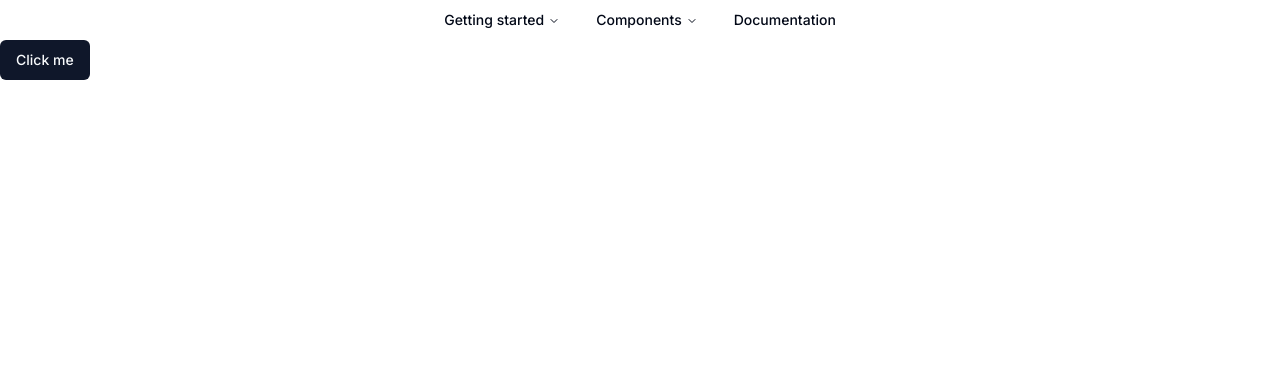
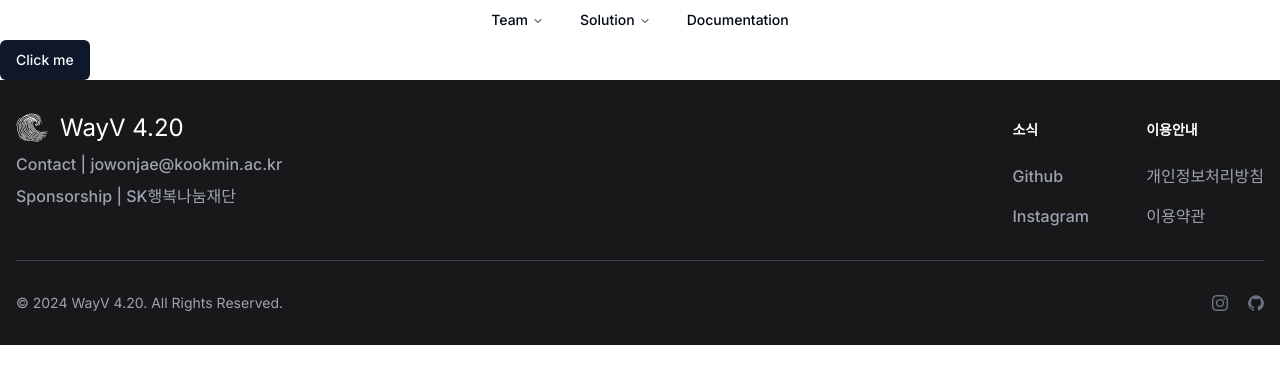
Before and after one commit to inqueue0979/WayV-FE, a Next.js app: page / in a window 1280 px wide. Shown: the top 384 px of the page. Built offline with nearby package versions, Linux system fonts and the light colour scheme.

Commit message:
Added Footer & Modified Nav

```diff
--- /dev/null
+++ b/src/app/components/Footer.js
@@ -0,0 +1,69 @@
+import "../globals.css";
+import Link from "next/link";
+
+export default function Footer() {
+  return (
+        <footer className="bg-zinc-900">
+          <div className="mx-auto w-full max-w-screen-xl p-4 py-6 lg:py-8">
+              <div className="md:flex md:justify-between">
+                <div className="mb-6 md:mb-0">
+                    <Link href="/" className="flex items-center">
+                        <img src="wayv_white.png" className="h-8 me-3" alt="WayV Logo" />
+                        <span className="self-center text-2xl whitespace-nowrap neurimbo text-white">WayV 4.20</span>
+                    </Link>
+                    <ul className="text-gray-400 font-medium mt-2">
+                        <li className="mt-2">
+                            <p className="hover:underline">Contact | jowonjae@kookmin.ac.kr</p>
+                        </li>
+                        <li className="mt-2">
+                            <p className="hover:underline">Sponsorship | SK행복나눔재단</p>
+                        </li>
+                    </ul>
+                </div>
+                <div className="grid grid-cols-2 gap-6 mt-6 sm:gap-4 sm:mt-2">
+                    <div>
+                        <h2 className="mb-6 text-sm font-semibold uppercase text-white">소식</h2>
+                        <ul className="text-gray-400 font-medium">
+                            <li className="mb-4">
+                                <Link href="https://github.com/" className="hover:underline ">Github</Link>
+                            </li>
+                            <li>
+                                <Link href="https://instagram.com/" className="hover:underline">Instagram</Link>
+                            </li>
+                        </ul>
+                    </div>
+                    <div>
+                        <h2 className="mb-6 text-sm font-semibold  uppercase text-white">이용안내</h2>
+                        <ul className="text-gray-400 font-medium">
+                            <li className="mb-4">
+                                <Link href="#" className="hover:underline">개인정보처리방침</Link>
+                            </li>
+                            <li>
+                                <Link href="#" className="hover:underline">이용약관</Link>
+                            </li>
+                        </ul>
+                    </div>
+                </div>
+            </div>
+            <hr className="my-6 sm:mx-auto border-gray-700 lg:my-8" />
+            <div className="sm:flex sm:items-center sm:justify-between">
+                <span className="text-sm sm:text-center text-gray-400">© 2024 <Link href="/" className="hover:underline">WayV 4.20</Link>. All Rights Reserved.</span>
+                <div className="flex mt-4 sm:justify-center sm:mt-0">
+                    <Link href="#" className="text-gray-500 hover:text-white">
+                    <svg xmlns="http://www.w3.org/2000/svg" width="16" height="16" fill="currentColor" className="bi bi-instagram" viewBox="0 0 16 16">
+                      <path d="M8 0C5.829 0 5.556.01 4.703.048 3.85.088 3.269.222 2.76.42a3.9 3.9 0 0 0-1.417.923A3.9 3.9 0 0 0 .42 2.76C.222 3.268.087 3.85.048 4.7.01 5.555 0 5.827 0 8.001c0 2.172.01 2.444.048 3.297.04.852.174 1.433.372 1.942.205.526.478.972.923 1.417.444.445.89.719 1.416.923.51.198 1.09.333 1.942.372C5.555 15.99 5.827 16 8 16s2.444-.01 3.298-.048c.851-.04 1.434-.174 1.943-.372a3.9 3.9 0 0 0 1.416-.923c.445-.445.718-.891.923-1.417.197-.509.332-1.09.372-1.942C15.99 10.445 16 10.173 16 8s-.01-2.445-.048-3.299c-.04-.851-.175-1.433-.372-1.941a3.9 3.9 0 0 0-.923-1.417A3.9 3.9 0 0 0 13.24.42c-.51-.198-1.092-.333-1.943-.372C10.443.01 10.172 0 7.998 0zm-.717 1.442h.718c2.136 0 2.389.007 3.232.046.78.035 1.204.166 1.486.275.373.145.64.319.92.599s.453.546.598.92c.11.281.24.705.275 1.485.039.843.047 1.096.047 3.231s-.008 2.389-.047 3.232c-.035.78-.166 1.203-.275 1.485a2.5 2.5 0 0 1-.599.919c-.28.28-.546.453-.92.598-.28.11-.704.24-1.485.276-.843.038-1.096.047-3.232.047s-2.39-.009-3.233-.047c-.78-.036-1.203-.166-1.485-.276a2.5 2.5 0 0 1-.92-.598 2.5 2.5 0 0 1-.6-.92c-.109-.281-.24-.705-.275-1.485-.038-.843-.046-1.096-.046-3.233s.008-2.388.046-3.231c.036-.78.166-1.204.276-1.486.145-.373.319-.64.599-.92s.546-.453.92-.598c.282-.11.705-.24 1.485-.276.738-.034 1.024-.044 2.515-.045zm4.988 1.328a.96.96 0 1 0 0 1.92.96.96 0 0 0 0-1.92m-4.27 1.122a4.109 4.109 0 1 0 0 8.217 4.109 4.109 0 0 0 0-8.217m0 1.441a2.667 2.667 0 1 1 0 5.334 2.667 2.667 0 0 1 0-5.334"/>
+                    </svg>
+                    <span className="sr-only">Instagram</span>
+                    </Link>
+                    <Link href="#" className="text-gray-500 hover:text-white ms-5">
+                        <svg className="w-4 h-4" aria-hidden="true" xmlns="http://www.w3.org/2000/svg" fill="currentColor" viewBox="0 0 20 20">
+                              <path fillRule="evenodd" d="M10 .333A9.911 9.911 0 0 0 6.866 19.65c.5.092.678-.215.678-.477 0-.237-.01-1.017-.014-1.845-2.757.6-3.338-1.169-3.338-1.169a2.627 2.627 0 0 0-1.1-1.451c-.9-.615.07-.6.07-.6a2.084 2.084 0 0 1 1.518 1.021 2.11 2.11 0 0 0 2.884.823c.044-.503.268-.973.63-1.325-2.2-.25-4.516-1.1-4.516-4.9A3.832 3.832 0 0 1 4.7 7.068a3.56 3.56 0 0 1 .095-2.623s.832-.266 2.726 1.016a9.409 9.409 0 0 1 4.962 0c1.89-1.282 2.717-1.016 2.717-1.016.366.83.402 1.768.1 2.623a3.827 3.827 0 0 1 1.02 2.659c0 3.807-2.319 4.644-4.525 4.889a2.366 2.366 0 0 1 .673 1.834c0 1.326-.012 2.394-.012 2.72 0 .263.18.572.681.475A9.911 9.911 0 0 0 10 .333Z" clipRule="evenodd"/>
+                        </svg>
+                        <span className="sr-only">GitHub account</span>
+                    </Link>
+                </div>
+            </div>
+          </div>
+        </footer>
+  );
+}
--- a/src/app/components/NavigationMenuDemo.js
+++ b/src/app/components/NavigationMenuDemo.js
@@ -16,39 +16,22 @@ import {
 
 const components = [
   {
-    title: "Alert Dialog",
+    title: "안녕",
     href: "/docs/primitives/alert-dialog",
     description:
       "A modal dialog that interrupts the user with important content and expects a response.",
   },
   {
-    title: "Hover Card",
+    title: "나는",
     href: "/docs/primitives/hover-card",
     description:
       "For sighted users to preview content available behind a link.",
   },
   {
-    title: "Progress",
+    title: "조원재라고해",
     href: "/docs/primitives/progress",
     description:
       "Displays an indicator showing the completion progress of a task, typically displayed as a progress bar.",
-  },
-  {
-    title: "Scroll-area",
-    href: "/docs/primitives/scroll-area",
-    description: "Visually or semantically separates content.",
-  },
-  {
-    title: "Tabs",
-    href: "/docs/primitives/tabs",
-    description:
-      "A set of layered sections of content—known as tab panels—that are displayed one at a time.",
-  },
-  {
-    title: "Tooltip",
-    href: "/docs/primitives/tooltip",
-    description:
-      "A popup that displays information related to an element when the element receives keyboard focus or the mouse hovers over it.",
   },
 ]
 
@@ -57,7 +40,7 @@ export function NavigationMenuDemo() {
     <NavigationMenu>
       <NavigationMenuList>
         <NavigationMenuItem>
-          <NavigationMenuTrigger>Getting started</NavigationMenuTrigger>
+          <NavigationMenuTrigger>Team</NavigationMenuTrigger>
           <NavigationMenuContent>
             <ul className="grid gap-3 p-6 md:w-[400px] lg:w-[500px] lg:grid-cols-[.75fr_1fr]">
               <li className="row-span-3">
@@ -67,32 +50,27 @@ export function NavigationMenuDemo() {
                     href="/"
                   >
                     <div className="mb-2 mt-4 text-lg font-medium">
-                      shadcn/ui
+                      WayV 4.20
                     </div>
                     <p className="text-sm leading-tight text-muted-foreground">
-                      Beautifully designed components that you can copy and
-                      paste into your apps. Accessible. Customizable. Open
-                      Source.
+                      웹 접근성 향상 툴킷
                     </p>
                   </a>
                 </NavigationMenuLink>
               </li>
-              <ListItem href="/docs" title="Introduction">
-                Re-usable components built using Radix UI and Tailwind CSS.
+              <ListItem href="/team" title="팀 소개">
+                SK LOOKIE 솔빗 "웨비" 팀
               </ListItem>
-              <ListItem href="/docs/installation" title="Installation">
-                How to install dependencies and structure your app.
-              </ListItem>
-              <ListItem href="/docs/primitives/typography" title="Typography">
-                Styles for headings, paragraphs, lists...etc
+              <ListItem href="https://amused-scorpio-28c.notion.site/WayV4-20-e67679a8f5394d1dae96eebf96ea96dc?pvs=4" title="팀 노션">
+                "웨비" 팀 노션
               </ListItem>
             </ul>
           </NavigationMenuContent>
         </NavigationMenuItem>
         <NavigationMenuItem>
-          <NavigationMenuTrigger>Components</NavigationMenuTrigger>
+          <NavigationMenuTrigger>Solution</NavigationMenuTrigger>
           <NavigationMenuContent>
-            <ul className="grid w-[400px] gap-3 p-4 md:w-[500px] md:grid-cols-2 lg:w-[600px] ">
+            <ul className="grid w-[400px] gap-3 p-4 md:w-[300px] md:grid-cols-1 lg:w-[400px] ">
               {components.map((component) => (
                 <ListItem
                   key={component.title}
--- a/src/app/layout.js
+++ b/src/app/layout.js
@@ -1,5 +1,6 @@
 import { Inter } from "next/font/google";
 import "./globals.css";
+import Footer from "./components/Footer.js";
 
 const inter = Inter({ subsets: ["latin"] });
 
@@ -11,7 +12,9 @@ export const metadata = {
 export default function RootLayout({ children }) {
   return (
     <html lang="en">
-      <body className={inter.className}>{children}</body>
+      <body className={inter.className}>{children}
+        <Footer />
+      </body>
     </html>
   );
 }
```
Also changed, not shown: public/wayv.png (added), public/wayv_white.png (added).
